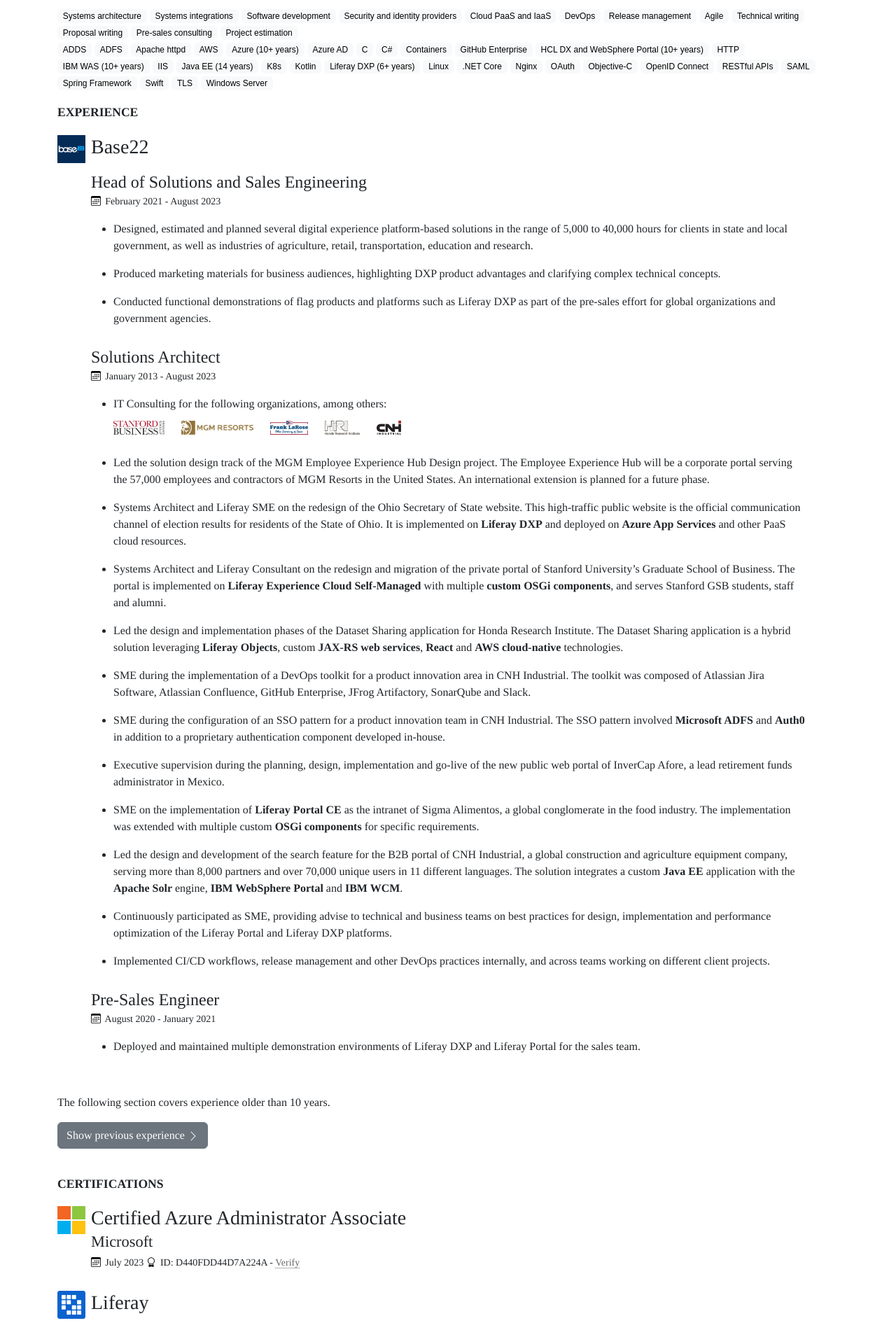
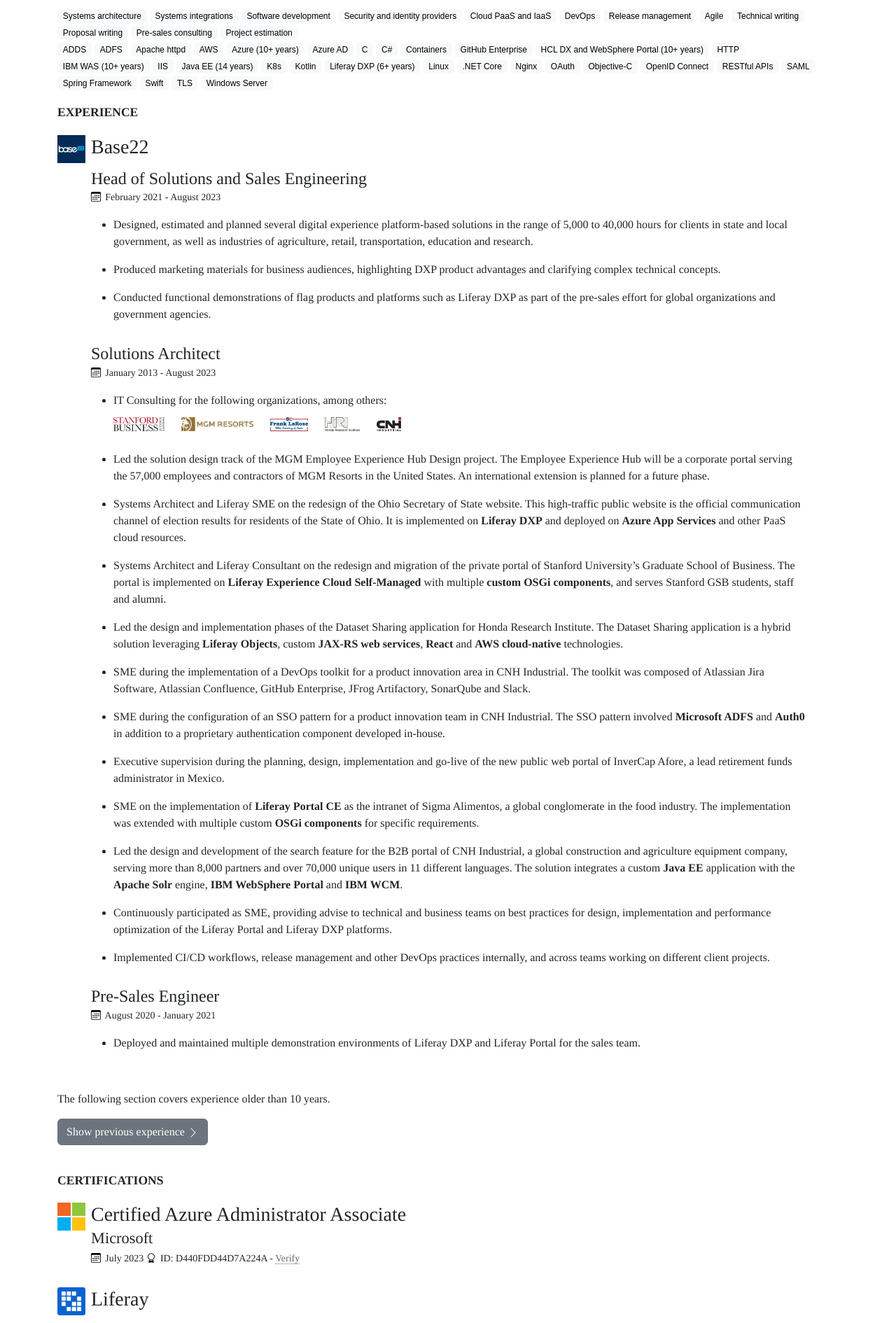
Before and after one commit to xmzio/resume, a Jekyll site: the page built from index.md, in a window 1280 px wide. Shown: the part 354-2244 px from the top of the page at 70% size. Built offline with Jekyll 4.4.1, drawn with Linux system fonts in a browser that asks for light colours.

Commit message:
Organization logo layout adjustments

```diff
--- a/_includes/resume_item_with_organization.html
+++ b/_includes/resume_item_with_organization.html
@@ -1,11 +1,11 @@
 
 <div class="row">
-  <div class="col-1 col-emblem align-self-start">
+  <div class="col-1 col-emblem align-self-start overflow-y-visible">
 
     <img class="emblem" src="{{ "/assets/160/" | append: include.item.emblemfile | relative_url }}" alt="{{ include.item.organization }}" >
 
   </div>
-  <div class="col-11 align-self-end">
+  <div class="col-11 align-self-start">
 
     <h{{ include.headingLevel }} >{{ include.item.title }}</h{{ include.headingLevel }} >
     {% if include.item.title != include.item.organization %}
--- a/_includes/resume_organization.html
+++ b/_includes/resume_organization.html
@@ -1,6 +1,6 @@
 
 <div class="row">
-  <div class="col-1 col-emblem align-self-start">
+  <div class="col-1 col-emblem align-self-start overflow-y-visible">
 
     <img class="emblem" src="{{ "/assets/160/" | append: include.item.emblemfile | relative_url }}" alt="{{ include.item.organization }}">
 
--- a/assets/style.scss
+++ b/assets/style.scss
@@ -87,6 +87,7 @@ h3, h4 {
 .col-emblem {
   max-width: 48px;
   min-width: 48px;
+  max-height: 48px;
 }
 img.emblem {
   margin-top: 10pt;
```
